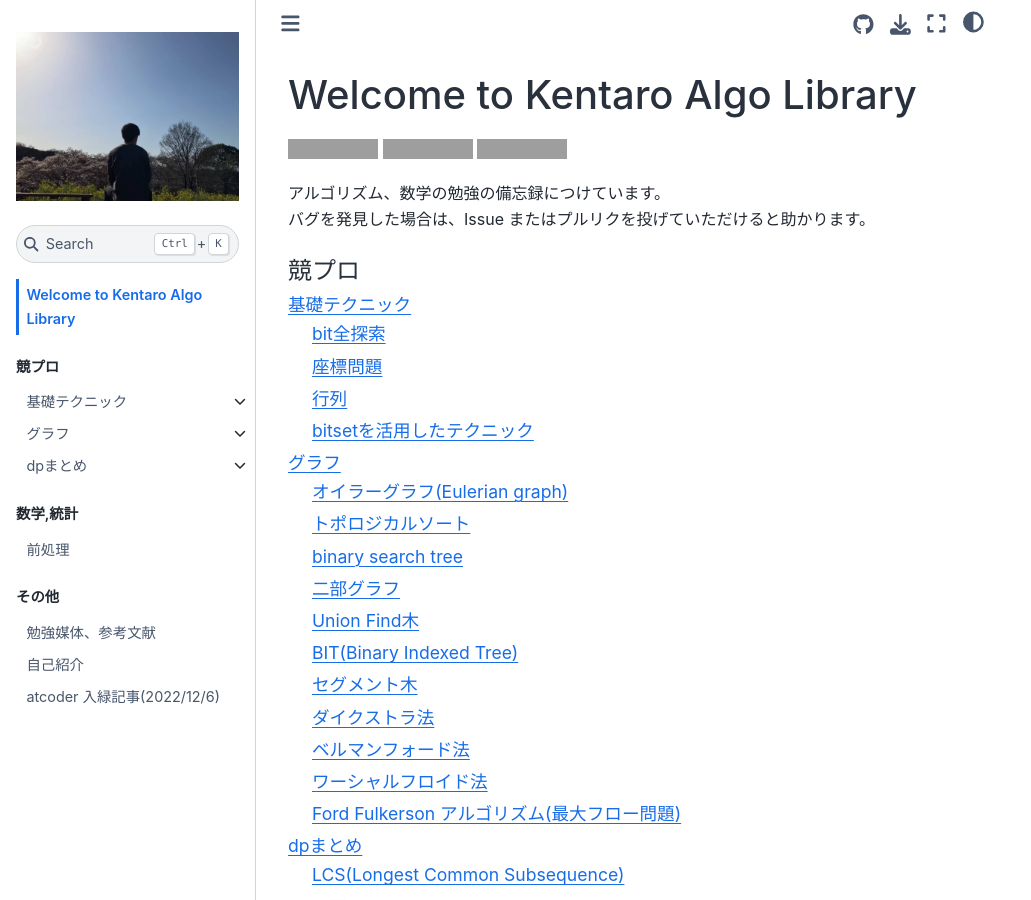
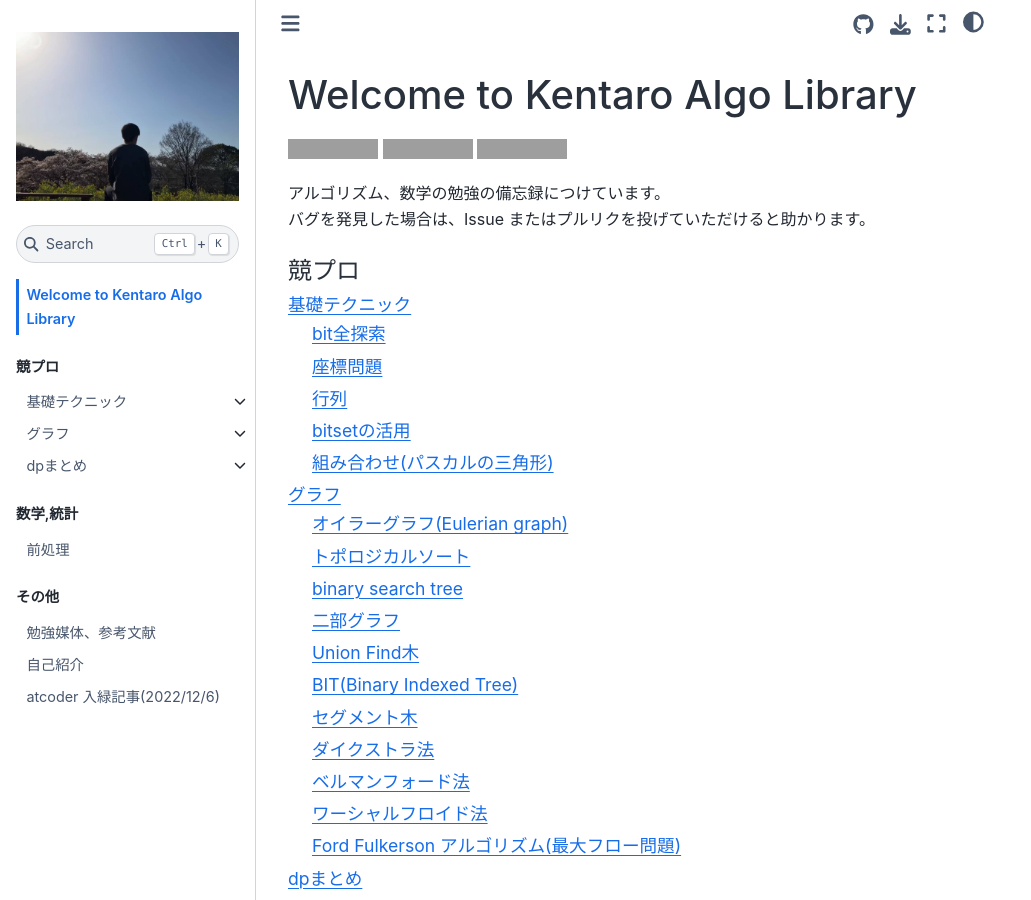
Before and after one commit to nyankiti/algo-library, a Jupyter Book: the page built from book/intro.md, in a window 1280 px wide and 900 px high. Shown: the whole window, without its empty margins (0-1031 px from the left). Built offline with Jupyter Book 1.0.4 settings and Sphinx 7.4.7 and the Sphinx Book theme 1.1.4, drawn with Linux system fonts in a browser that asks for light colours; some of the changed lines change nothing that is shown; grey boxes are pictures that could not be loaded.

Commit message:
combination

````diff
--- a/book/_toc.yml
+++ b/book/_toc.yml
@@ -12,6 +12,7 @@
           - file: cp_technic/vector
           - file: cp_technic/matrix
           - file: cp_technic/bitset
+          - file: cp_technic/combination
 
       - file: graph/index
         sections:
--- a/book/cp_technic/bitset.md
+++ b/book/cp_technic/bitset.md
@@ -1,4 +1,4 @@
-# bitsetを活用したテクニック
+# bitsetの活用
 
 
 ## 部分和問題の高速化
--- /dev/null
+++ b/book/cp_technic/combination.md
@@ -0,0 +1,45 @@
+# 組み合わせ(パスカルの三角形)
+
+## パスカルの三角形を用いて事前に組み合わせを計算する方法
+以下のように事前に計算しておくと便利。($O(N^2)$)
+```cpp
+ll comb[61][61];
+
+int main() {
+    ll A, B, K;
+    cin >> A >> B >> K;
+
+    comb[0][0] = 1;
+    for (int i = 0; i < 60; i++) {
+        for (int j = 0; j <= i; j++) {
+            comb[i + 1][j] += comb[i][j];
+            comb[i + 1][j + 1] += comb[i][j];
+        }
+    }
+
+    // パスカルの三角形を出力してみる
+    for (int i = 0; i < 10; i++) {
+        for (int j = 0; j <= i; j++) {
+            cout << comb[i][j] << " ";
+        }
+        cout << endl;
+    }
+
+    return 0;
+}
+
+```
+
+以下、出力
+```
+1
+1_1
+1_2_1
+1_3_3_1
+1_4_6_4_1
+1_5_10_10_5_1
+1_6_15_20_15_6_1
+1_7_21_35_35_21_7_1
+1_8_28_56_70_56_28_8_1
+1_9_36_84_126_126_84_36_9_1
+```
````
